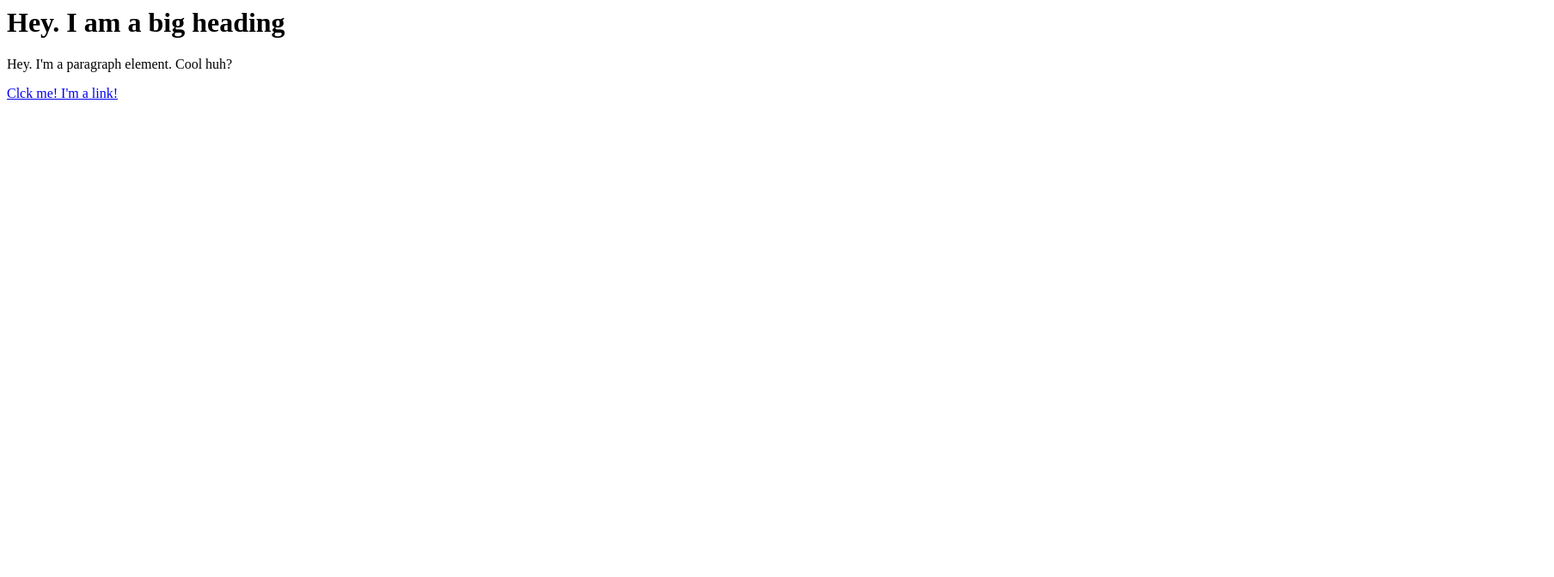
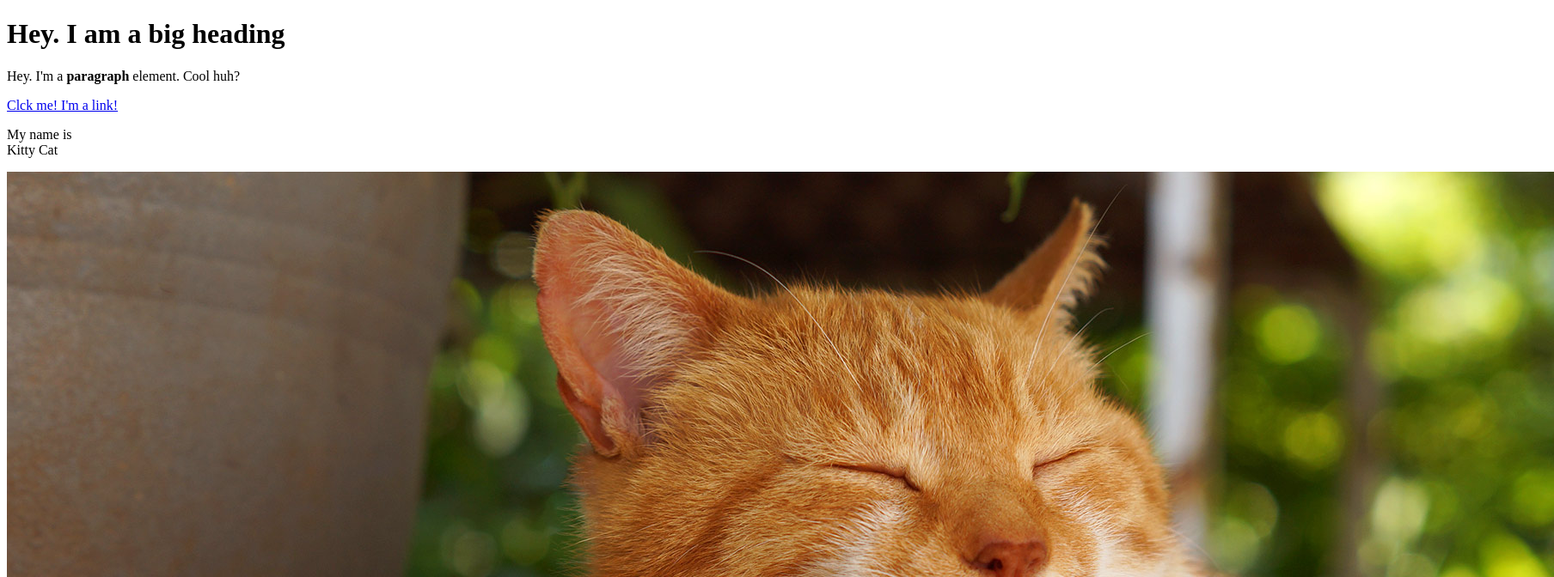
Before and after one commit to surenpo/cartoon-hero, a plain HTML site: page test.html in a window 1280 px wide. Shown: the top 672 px of the page at 86% size, 1808 px wide, since content can reach past the window. Drawn offline with Linux system fonts and the light colour scheme.

Commit message:
Added a cat image and few more elements.

```diff
--- a/test.html
+++ b/test.html
@@ -1,3 +1,14 @@
-<h1>Hey. I am a big heading</h1>
-<p>Hey. I'm a paragraph element. Cool huh?</p>
-<a href="https://google.com" target="_blank" title="Let's go to Google">Clck me! I'm a link!</a>
+<!DOCTYPE html>
+<html>
+<head>
+	<title>Test page</title>
+</head>
+<body>
+	<h1>Hey. I am a big heading</h1>
+	<p>Hey. I'm a <b>paragraph</b> element. Cool huh?</p>
+	<a href="https://google.com" target="_blank" title="Let's go to Google">Clck me! I'm a link!</a>
+	<p>My name is <br>
+	Kitty Cat</p>
+	<img src="img/cat.jpeg">
+</body>
+</html>
```
Also changed, not shown: img/cat.jpeg (added).
